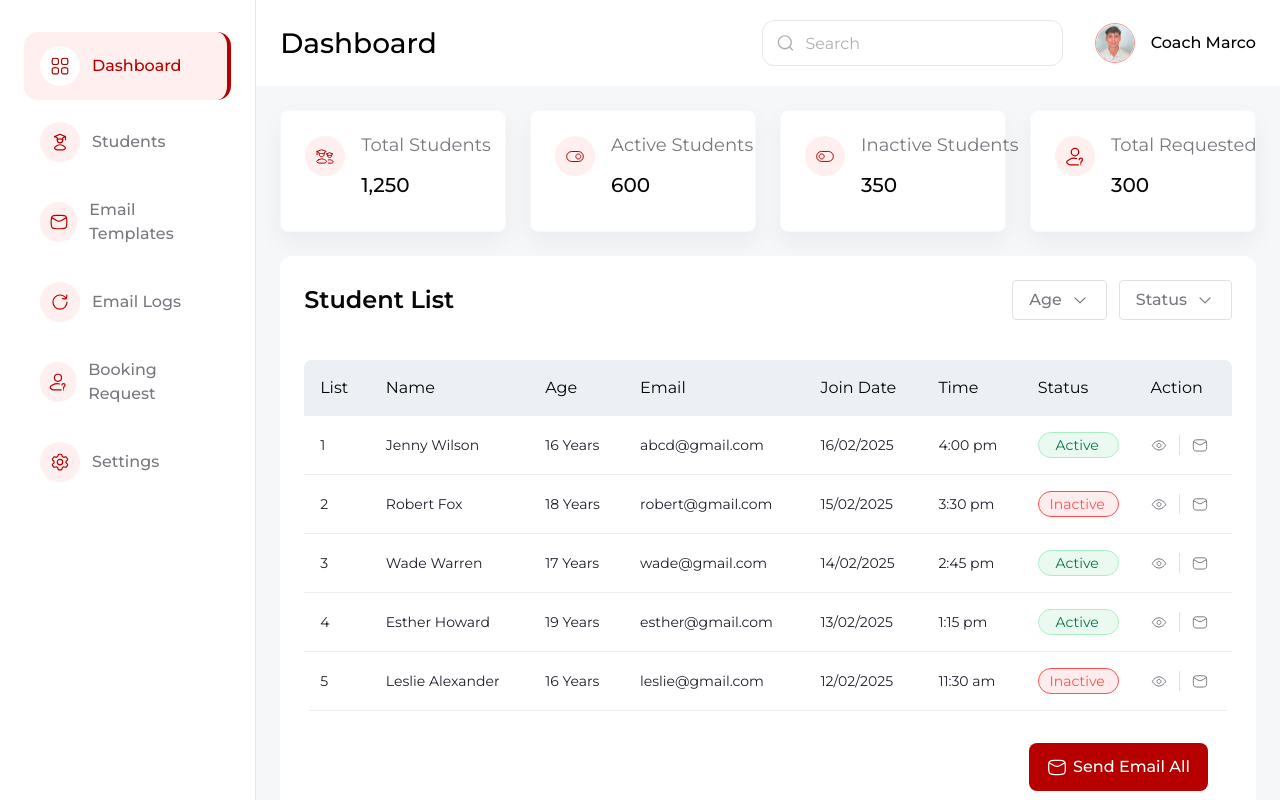
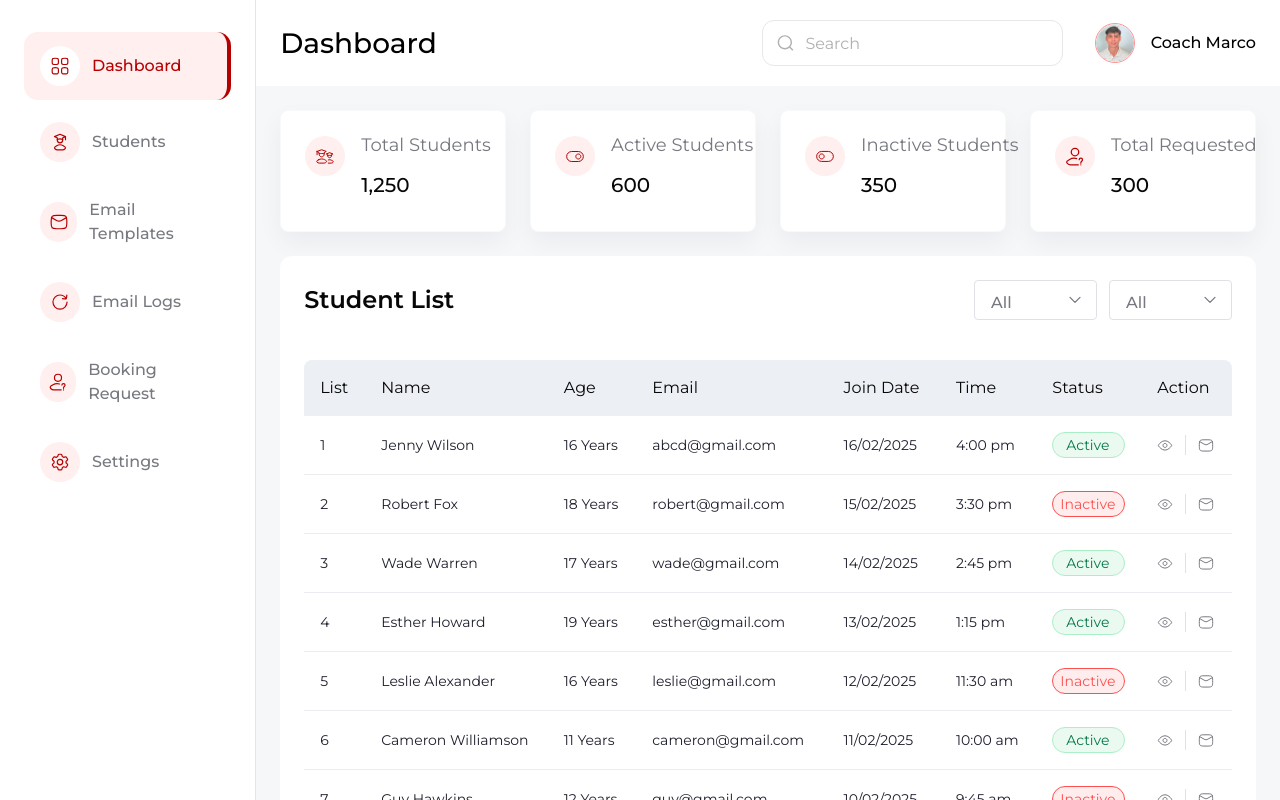
Before and after one commit to Shur0v/Calle-Fut, a Next.js app: page /dashboard in a window 1280 px wide. Shown: the top 800 px of the page. Built offline with nearby package versions, Linux system fonts and the light colour scheme.

Commit message:
Dashboard table dynamic now

```diff
--- a/app/(dashboard)/dashboard/page.jsx
+++ b/app/(dashboard)/dashboard/page.jsx
@@ -1,3 +1,4 @@
+'use client'
 import React from 'react'
 import Image from 'next/image';
 import icon1 from '@/public/dashboard/icon/icon7.svg';
@@ -8,54 +9,80 @@ import eye from '@/public/dashboard/icon/eye.svg';
 import mail from '@/public/dashboard/icon/mail.svg';
 
 export default function Dashboard() {
+  const tableData = [
+    { id: 1, name: "Jenny Wilson", age: "16 Years", email: "abcd@gmail.com", joinDate: "16/02/2025", time: "4:00 pm", status: "Active" },
+    { id: 2, name: "Robert Fox", age: "18 Years", email: "robert@gmail.com", joinDate: "15/02/2025", time: "3:30 pm", status: "Inactive" },
+    { id: 3, name: "Wade Warren", age: "17 Years", email: "wade@gmail.com", joinDate: "14/02/2025", time: "2:45 pm", status: "Active" },
+    { id: 4, name: "Esther Howard", age: "19 Years", email: "esther@gmail.com", joinDate: "13/02/2025", time: "1:15 pm", status: "Active" },
+    { id: 5, name: "Leslie Alexander", age: "16 Years", email: "leslie@gmail.com", joinDate: "12/02/2025", time: "11:30 am", status: "Inactive" },
+    { id: 6, name: "Cameron Williamson", age: "11 Years", email: "cameron@gmail.com", joinDate: "11/02/2025", time: "10:00 am", status: "Active" },
+    { id: 7, name: "Guy Hawkins", age: "12 Years", email: "guy@gmail.com", joinDate: "10/02/2025", time: "9:45 am", status: "Inactive" },
+    { id: 8, name: "Kathryn Murphy", age: "13 Years", email: "kathryn@gmail.com", joinDate: "09/02/2025", time: "9:30 am", status: "Active" },
+    { id: 9, name: "Dianne Russell", age: "14 Years", email: "dianne@gmail.com", joinDate: "08/02/2025", time: "8:30 am", status: "Active" },
+    { id: 10, name: "Floyd Miles", age: "15 Years", email: "floyd@gmail.com", joinDate: "07/02/2025", time: "8:00 am", status: "Inactive" },
+    { id: 11, name: "Annette Black", age: "11 Years", email: "annette@gmail.com", joinDate: "06/02/2025", time: "7:45 am", status: "Active" },
+    { id: 12, name: "Jacob Jones", age: "12 Years", email: "jacob@gmail.com", joinDate: "05/02/2025", time: "7:30 am", status: "Inactive" },
+    { id: 13, name: "Kristin Watson", age: "13 Years", email: "kristin@gmail.com", joinDate: "04/02/2025", time: "7:15 am", status: "Active" },
+    { id: 14, name: "Savannah Nguyen", age: "14 Years", email: "savannah@gmail.com", joinDate: "03/02/2025", time: "6:45 am", status: "Active" },
+    { id: 15, name: "Courtney Henry", age: "15 Years", email: "courtney@gmail.com", joinDate: "02/02/2025", time: "6:30 am", status: "Inactive" },
+    { id: 16, name: "Jerome Bell", age: "16 Years", email: "jerome@gmail.com", joinDate: "01/02/2025", time: "6:15 am", status: "Active" },
+    { id: 17, name: "Bessie Cooper", age: "17 Years", email: "bessie@gmail.com", joinDate: "31/01/2025", time: "6:00 am", status: "Inactive" },
+    { id: 18, name: "Ralph Edwards", age: "18 Years", email: "ralph@gmail.com", joinDate: "30/01/2025", time: "5:45 am", status: "Active" },
+    { id: 19, name: "Marvin McKinney", age: "19 Years", email: "marvin@gmail.com", joinDate: "29/01/2025", time: "5:30 am", status: "Active" },
+    { id: 20, name: "Eleanor Pena", age: "11 Years", email: "eleanor@gmail.com", joinDate: "28/01/2025", time: "5:15 am", status: "Inactive" },
+    { id: 21, name: "Arlene McCoy", age: "12 Years", email: "arlene@gmail.com", joinDate: "27/01/2025", time: "5:00 am", status: "Active" },
+    { id: 22, name: "Devon Lane", age: "13 Years", email: "devon@gmail.com", joinDate: "26/01/2025", time: "4:45 am", status: "Inactive" },
+    { id: 23, name: "Ronald Richards", age: "14 Years", email: "ronald@gmail.com", joinDate: "25/01/2025", time: "4:30 am", status: "Active" },
+    { id: 24, name: "Maggie Pierce", age: "15 Years", email: "maggie@gmail.com", joinDate: "24/01/2025", time: "4:15 am", status: "Active" },
+    { id: 25, name: "Hannah Miles", age: "16 Years", email: "hannah@gmail.com", joinDate: "23/01/2025", time: "4:00 am", status: "Inactive" },
+    { id: 26, name: "Lucas Kim", age: "17 Years", email: "lucas@gmail.com", joinDate: "22/01/2025", time: "3:45 am", status: "Active" },
+    { id: 27, name: "Ava Cooper", age: "18 Years", email: "ava@gmail.com", joinDate: "21/01/2025", time: "3:30 am", status: "Inactive" },
+    { id: 28, name: "Sophia Reed", age: "19 Years", email: "sophia@gmail.com", joinDate: "20/01/2025", time: "3:15 am", status: "Active" },
+    { id: 29, name: "Ethan Ross", age: "11 Years", email: "ethan@gmail.com", joinDate: "19/01/2025", time: "3:00 am", status: "Active" },
+    { id: 30, name: "Mia Baker", age: "12 Years", email: "mia@gmail.com", joinDate: "18/01/2025", time: "2:45 am", status: "Inactive" },
+    { id: 31, name: "Noah Gray", age: "13 Years", email: "noah@gmail.com", joinDate: "17/01/2025", time: "2:30 am", status: "Active" },
+    { id: 32, name: "Zoe Simmons", age: "14 Years", email: "zoe@gmail.com", joinDate: "16/01/2025", time: "2:15 am", status: "Active" },
+    { id: 33, name: "Nathan Bell", age: "15 Years", email: "nathan@gmail.com", joinDate: "15/01/2025", time: "2:00 am", status: "Inactive" },
+    { id: 34, name: "Isabella Carter", age: "16 Years", email: "isabella@gmail.com", joinDate: "14/01/2025", time: "1:45 am", status: "Active" },
+    { id: 35, name: "Liam Green", age: "17 Years", email: "liam@gmail.com", joinDate: "13/01/2025", time: "1:30 am", status: "Inactive" },
+  ];
 
-  const tableData = [
-    {
-      id: 1,
-      name: "Jenny Wilson",
-      age: "16 Years",
-      email: "abcd@gmail.com",
-      joinDate: "16/02/2025",
-      time: "4:00 pm",
-      status: "Active"
-    },
-    {
-      id: 2,
-      name: "Robert Fox",
-      age: "18 Years",
-      email: "robert@gmail.com",
-      joinDate: "15/02/2025",
-      time: "3:30 pm",
-      status: "Inactive"
-    },
-    {
-      id: 3,
-      name: "Wade Warren",
-      age: "17 Years",
-      email: "wade@gmail.com",
-      joinDate: "14/02/2025",
-      time: "2:45 pm",
-      status: "Active"
-    },
-    {
-      id: 4,
-      name: "Esther Howard",
-      age: "19 Years",
-      email: "esther@gmail.com",
-      joinDate: "13/02/2025",
-      time: "1:15 pm",
-      status: "Active"
-    },
-    {
-      id: 5,
-      name: "Leslie Alexander",
-      age: "16 Years",
-      email: "leslie@gmail.com",
-      joinDate: "12/02/2025",
-      time: "11:30 am",
-      status: "Inactive"
+  const [ageFilter, setAgeFilter] = React.useState('All');
+  const [statusFilter, setStatusFilter] = React.useState('All');
+  const [filteredData, setFilteredData] = React.useState(tableData);
+
+  // Dynamically generate age options from tableData
+  const generateAgeOptions = () => {
+    // Extract all ages and convert them to numbers
+    const ages = tableData.map(item => parseInt(item.age));
+    const minAge = Math.min(...ages);
+    const maxAge = Math.max(...ages);
+
+    // Generate array of all ages between min and max
+    const ageOptions = ['All'];
+    for (let age = minAge; age <= maxAge; age++) {
+      ageOptions.push(`${age} Years`);
     }
-  ];
+    return ageOptions;
+  };
+
+  const ageOptions = generateAgeOptions();
+  const statusOptions = ['All', 'Active', 'Inactive'];
+
+  // Filter function
+  React.useEffect(() => {
+    let filtered = [...tableData];
+
+    if (ageFilter !== 'All') {
+      filtered = filtered.filter(item => item.age === ageFilter);
+    }
+
+    if (statusFilter !== 'All') {
+      filtered = filtered.filter(item => item.status === statusFilter);
+    }
+
+    setFilteredData(filtered);
+  }, [ageFilter, statusFilter]);
 
   const renderStatus = (status) => {
     const isActive = status === "Active";
@@ -67,8 +94,6 @@ export default function Dashboard() {
       </div>
     );
   };
-
-
 
   return (
     <>
@@ -171,30 +196,43 @@ export default function Dashboard() {
         </div>
       </div>
 
-
-
-
-
-
-
-
       <div className="w-full h-[608px] flex-col justify-start items-start gap-6 inline-flex mt-6">
         <div className="w-full h-auto pl-6 pr-6 py-6 bg-white rounded-xl flex-col justify-start items-start gap-4 flex">
           {/* Header with filters */}
           <div className="w-full flex justify-between items-center mb-6">
-          <div className="text-[#070707] text-2xl font-semibold  ">Student List</div>
+            <div className="text-[#070707] text-2xl font-semibold">Student List</div>
             <div className="flex gap-3">
-            <div className="h-10 px-4 py-2.5 rounded border border-[#dfe1e6] flex items-center gap-2">
-              <span className="text-[#777980] text-base font-medium  ">Age</span>
+              <div className="relative">
+                <select
+                  value={ageFilter}
+                  onChange={(e) => setAgeFilter(e.target.value)}
+                  className="h-10 px-4 py-2.5 rounded border border-[#dfe1e6] appearance-none pr-10 bg-white text-[#777980] text-base font-medium cursor-pointer"
+                >
+                  {ageOptions.map(age => (
+                    <option key={age} value={age}>{age}</option>
+                  ))}
+                </select>
+                <div className="pointer-events-none absolute right-3 top-1/2 transform -translate-y-1/2">
                   <svg width="20" height="21" viewBox="0 0 20 21" fill="none" xmlns="http://www.w3.org/2000/svg">
                     <path d="M5 7.92778L10 12.9277L15 7.92773" stroke="#777980" strokeWidth="1.25" strokeMiterlimit="16" strokeLinecap="round" strokeLinejoin="round"/>
                   </svg>
                 </div>
-            <div className="h-10 px-4 py-2.5 rounded border border-[#dfe1e6] flex items-center gap-2">
-              <span className="text-[#777980] text-base font-medium  ">Status</span>
+              </div>
+              <div className="relative">
+                <select
+                  value={statusFilter}
+                  onChange={(e) => setStatusFilter(e.target.value)}
+                  className="h-10 px-4 py-2.5 rounded border border-[#dfe1e6] appearance-none pr-10 bg-white text-[#777980] text-base font-medium cursor-pointer"
+                >
+                  {statusOptions.map(status => (
+                    <option key={status} value={status}>{status}</option>
+                  ))}
+                </select>
+                <div className="pointer-events-none absolute right-3 top-1/2 transform -translate-y-1/2">
                   <svg width="20" height="21" viewBox="0 0 20 21" fill="none" xmlns="http://www.w3.org/2000/svg">
                     <path d="M5 7.92778L10 12.9277L15 7.92773" stroke="#777980" strokeWidth="1.25" strokeMiterlimit="16" strokeLinecap="round" strokeLinejoin="round"/>
                   </svg>
+                </div>
               </div>
             </div>
           </div>
@@ -215,7 +253,7 @@ export default function Dashboard() {
                 </tr>
               </thead>
               <tbody>
-              {tableData.map((item) => (
+                {filteredData.map((item) => (
                   <tr key={item.id} className="border-b border-[#eaecf0]">
                     <td className="p-4 text-[#1d1f2c] text-sm font-normal ">{item.id}</td>
                     <td className="p-4 text-[#1d1f2c] text-sm font-normal ">{item.name}</td>
@@ -249,11 +287,6 @@ export default function Dashboard() {
           </div>
         </div>
       </div>
-
-
-
-
-
     </>
   )
 }
```
Lines whose indentation alone changed are shown as unchanged.
